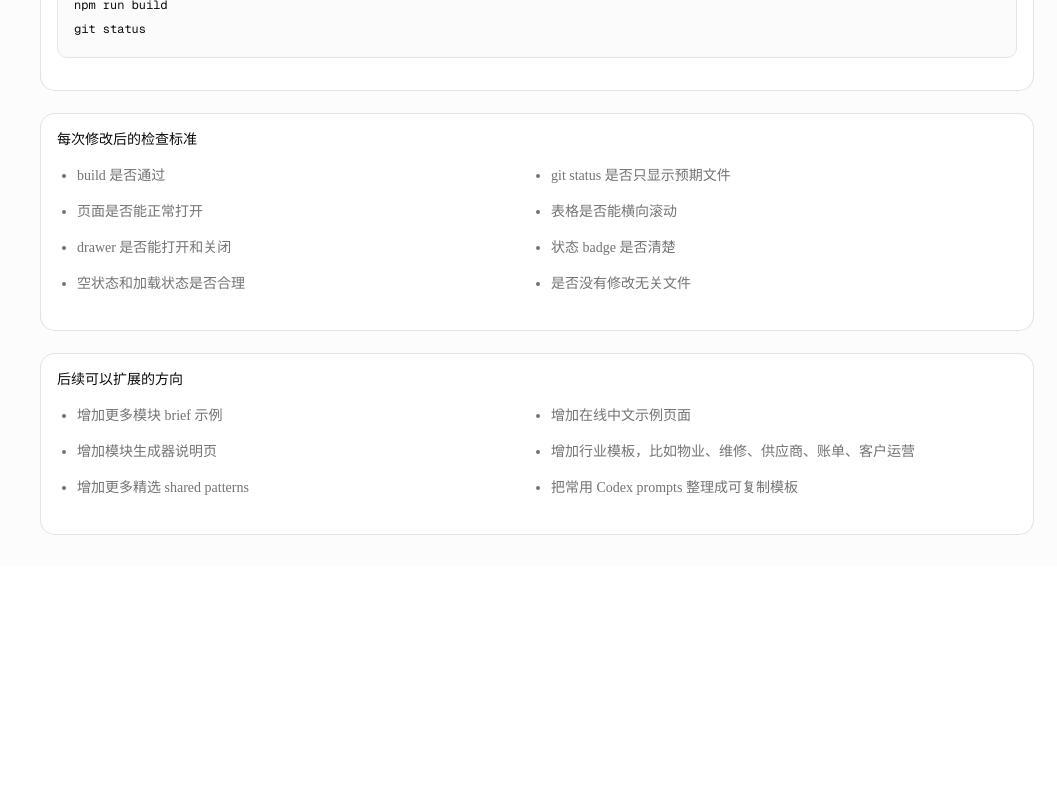
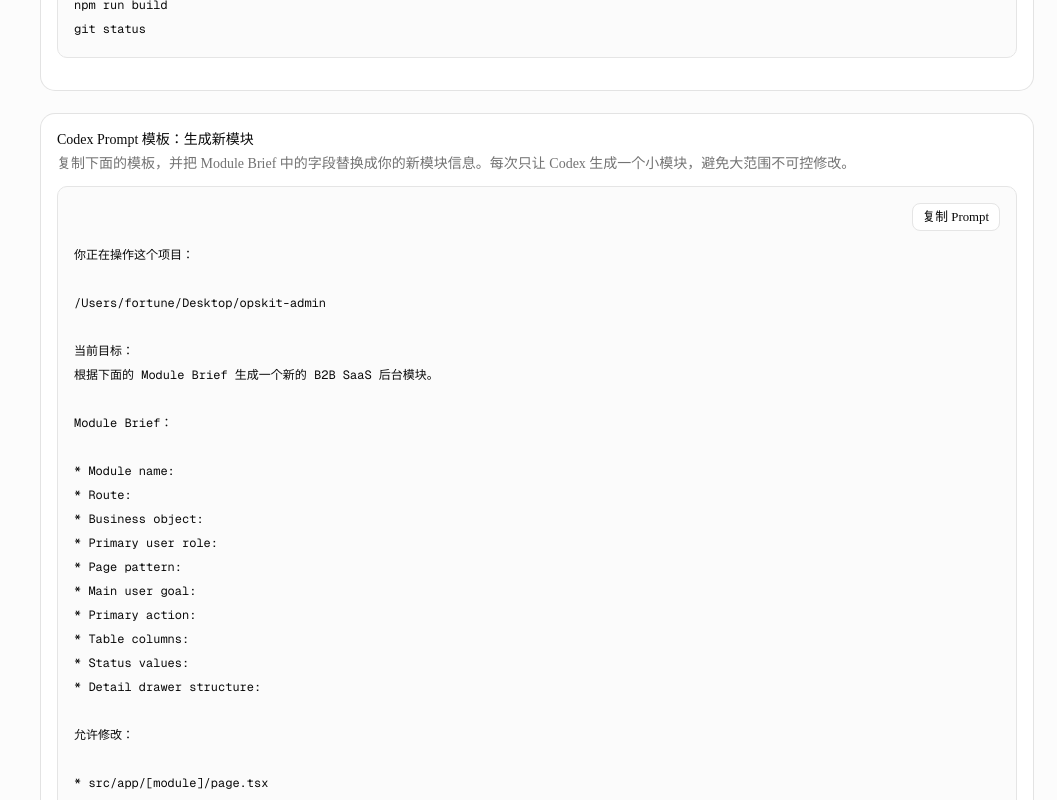
Before and after one commit to xiaowang93/opskit-admin, a Next.js app: page /scaffold in a window 1280 px wide. Shown: the part 3260-4060 px from the top of the page, without its empty margins (223-1280 px from the left). Before the commit the page ends 3826 px from the top, so only its background shows below. Built offline with nearby package versions, Linux system fonts and the light colour scheme.

Commit message:
feat: add copyable scaffold prompt template

```diff
--- a/src/app/scaffold/page.tsx
+++ b/src/app/scaffold/page.tsx
@@ -1,4 +1,5 @@
 import { AdminShell } from "@/components/admin-shell";
+import { CopyPromptBlock } from "@/components/copy-prompt-block";
 import { DetailSection } from "@/components/detail-section";
 import { PageHeader } from "@/components/page-header";
 import { Card } from "@/components/ui/card";
@@ -101,6 +102,56 @@ const vendorExpectedFiles = [
   "src/components/vendor-detail-drawer.tsx",
   "src/components/admin-shell.tsx only if navigation needs a new link",
 ];
+
+const modulePromptTemplate = `你正在操作这个项目：
+
+/Users/fortune/Desktop/opskit-admin
+
+当前目标：
+根据下面的 Module Brief 生成一个新的 B2B SaaS 后台模块。
+
+Module Brief：
+
+* Module name:
+* Route:
+* Business object:
+* Primary user role:
+* Page pattern:
+* Main user goal:
+* Primary action:
+* Table columns:
+* Status values:
+* Detail drawer structure:
+
+允许修改：
+
+* src/app/[module]/page.tsx
+* src/data/[module].ts
+* src/components/[module]-detail-drawer.tsx
+* src/components/admin-shell.tsx only if navigation needs a new link
+
+不允许修改：
+
+* README.md
+* package.json
+* package-lock.json
+* docs/
+* unrelated pages
+* unrelated components
+
+页面要求：
+
+* 复用 AdminShell、PageHeader、SummaryCardGrid、DataTableCard、StatusBadge、DetailSection
+* 使用静态 mock data
+* 不接入后端
+* 不安装新依赖
+* 不做大范围重构
+* 保持和现有后台页面一致的布局风格
+
+完成后提醒我运行：
+
+npm run build
+git status`;
 
 export default function ScaffoldGuidePage() {
   return (
@@ -279,6 +330,15 @@ export default function ScaffoldGuidePage() {
         </Card>
 
         <Card>
+          <DetailSection
+            title="Codex Prompt 模板：生成新模块"
+            description="复制下面的模板，并把 Module Brief 中的字段替换成你的新模块信息。每次只让 Codex 生成一个小模块，避免大范围不可控修改。"
+          >
+            <CopyPromptBlock content={modulePromptTemplate} />
+          </DetailSection>
+        </Card>
+
+        <Card>
           <DetailSection title="每次修改后的检查标准">
             <ul className="grid list-disc gap-2 pl-5 text-sm leading-7 text-muted-foreground md:grid-cols-2">
               {reviewChecklist.map((item) => (
--- /dev/null
+++ b/src/components/copy-prompt-block.tsx
@@ -0,0 +1,53 @@
+"use client";
+
+import { useRef, useState } from "react";
+
+import { Button } from "@/components/ui/button";
+
+type CopyPromptBlockProps = {
+  content: string;
+};
+
+type CopyState = "idle" | "success" | "error";
+
+export function CopyPromptBlock({ content }: CopyPromptBlockProps) {
+  const [copyState, setCopyState] = useState<CopyState>("idle");
+  const resetTimerRef = useRef<ReturnType<typeof setTimeout> | null>(null);
+
+  async function handleCopy() {
+    if (resetTimerRef.current) {
+      clearTimeout(resetTimerRef.current);
+    }
+
+    try {
+      await navigator.clipboard.writeText(content);
+      setCopyState("success");
+    } catch {
+      setCopyState("error");
+    }
+
+    resetTimerRef.current = setTimeout(() => {
+      setCopyState("idle");
+    }, 1800);
+  }
+
+  const buttonLabel =
+    copyState === "success"
+      ? "已复制"
+      : copyState === "error"
+        ? "复制失败"
+        : "复制 Prompt";
+
+  return (
+    <div className="relative max-w-full rounded-lg border bg-muted/40">
+      <div className="absolute right-4 top-4 z-10">
+        <Button type="button" variant="outline" size="sm" onClick={handleCopy}>
+          {buttonLabel}
+        </Button>
+      </div>
+      <pre className="max-w-full overflow-x-auto p-4 pt-14 text-xs leading-6 text-foreground">
+        <code>{content}</code>
+      </pre>
+    </div>
+  );
+}
```
